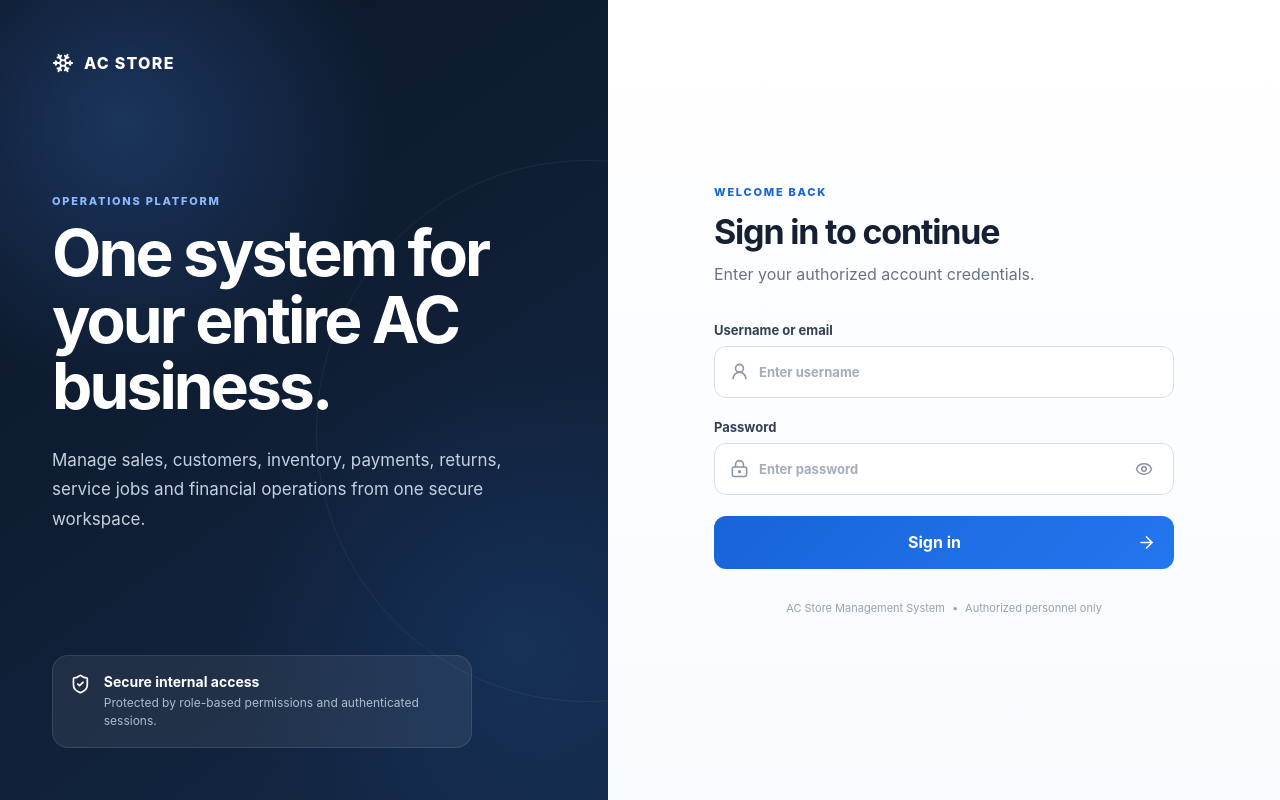
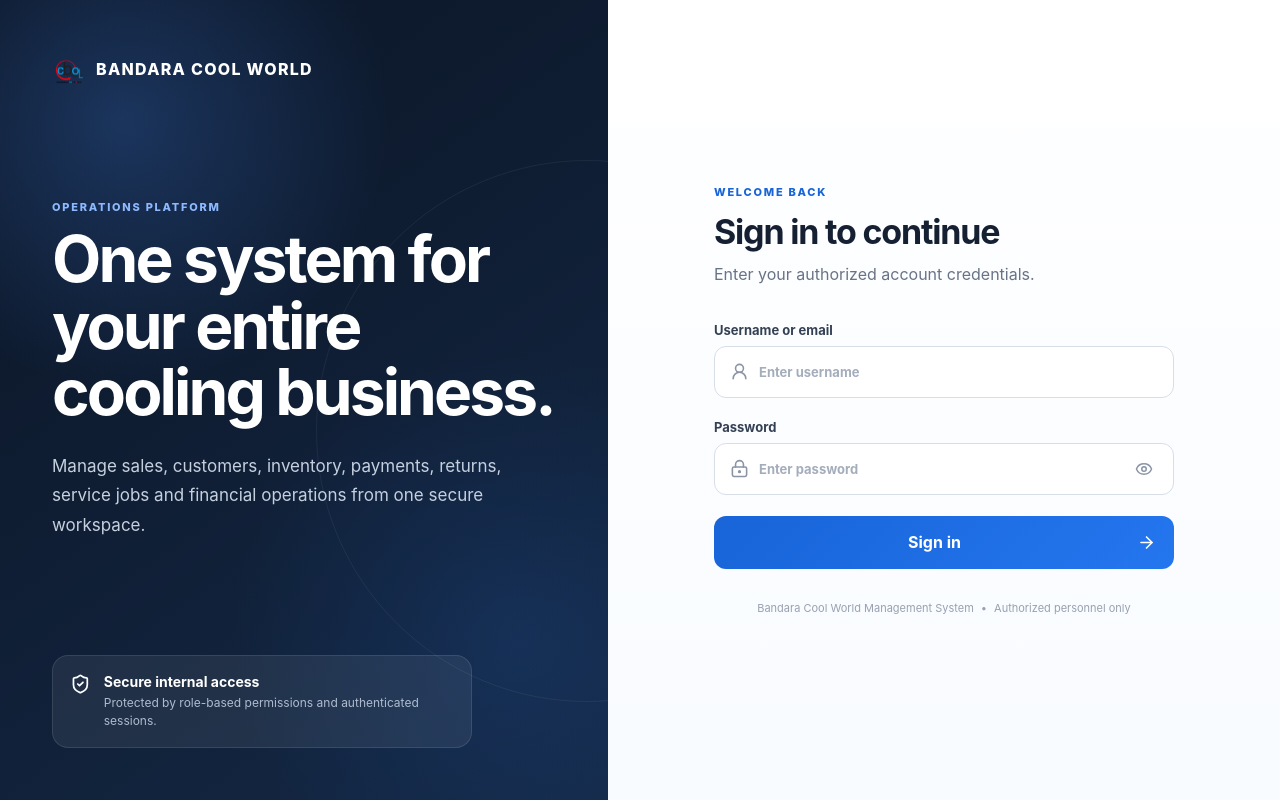
Before and after one commit to rajitha237/AC-Store-System, a Next.js app in the folder frontend/: page /login in a window 1280 px wide. Built offline with nearby package versions, Linux system fonts and the light colour scheme; no server answers.

Commit message:
Brand system as Bandara Cool World

```diff
--- a/frontend/src/app/globals.css
+++ b/frontend/src/app/globals.css
@@ -136,6 +136,14 @@ a {
   font-weight: 800;
   gap: 10px;
   letter-spacing: 0.08em;
+}
+
+.brand-badge .login-brand-logo,
+.mobile-logo .login-brand-logo {
+  display: block;
+  height: 34px;
+  object-fit: contain;
+  width: 34px;
 }
 
 .brand-copy {
@@ -398,6 +406,13 @@ a {
   height: 38px;
   justify-content: center;
   width: 38px;
+}
+
+.brand-logo-image {
+  display: block;
+  height: 100%;
+  object-fit: contain;
+  width: 100%;
 }
 
 .sidebar-logo strong,
--- a/frontend/src/app/layout.tsx
+++ b/frontend/src/app/layout.tsx
@@ -3,9 +3,9 @@ import type { Metadata } from "next";
 import "./globals.css";
 
 export const metadata: Metadata = {
-  title: "AC Store Management System",
+  title: "Bandara Cool World Management System",
   description:
-    "Internal sales, inventory, service and accounting management system.",
+    "Bandara Cool World sales, inventory, service and accounting management system.",
 };
 
 export default function RootLayout({
--- a/frontend/src/app/login/page.tsx
+++ b/frontend/src/app/login/page.tsx
@@ -13,7 +13,6 @@ import {
   EyeOff,
   LockKeyhole,
   ShieldCheck,
-  Snowflake,
   UserRound,
 } from "lucide-react";
 import { useRouter } from "next/navigation";
@@ -113,8 +112,12 @@ export default function LoginPage() {
     <main className="login-page">
       <section className="login-brand-panel">
         <div className="brand-badge">
-          <Snowflake size={22} />
-          AC STORE
+          <img
+            src="/bandara-cool-world-logo.png"
+            alt="Bandara Cool World logo"
+            className="login-brand-logo"
+          />
+          BANDARA COOL WORLD
         </div>
 
         <div className="brand-copy">
@@ -124,7 +127,7 @@ export default function LoginPage() {
 
           <h1>
             One system for your
-            entire AC business.
+            entire cooling business.
           </h1>
 
           <p>
@@ -156,8 +159,12 @@ export default function LoginPage() {
       <section className="login-form-panel">
         <div className="login-card">
           <div className="mobile-logo">
-            <Snowflake size={22} />
-            AC STORE
+            <img
+              src="/bandara-cool-world-logo.png"
+              alt="Bandara Cool World logo"
+              className="login-brand-logo"
+            />
+            BANDARA COOL WORLD
           </div>
 
           <div className="login-heading">
@@ -270,7 +277,7 @@ export default function LoginPage() {
           </form>
 
           <p className="login-footer">
-            AC Store Management System
+            Bandara Cool World Management System
             <span>•</span>
             Authorized personnel only
           </p>
```
Also changed, not shown: frontend/src/components/app-shell.tsx (+7 -4 lines), frontend/public/bandara-cool-world-logo.png (added), frontend/src/app/icon.png (added).
